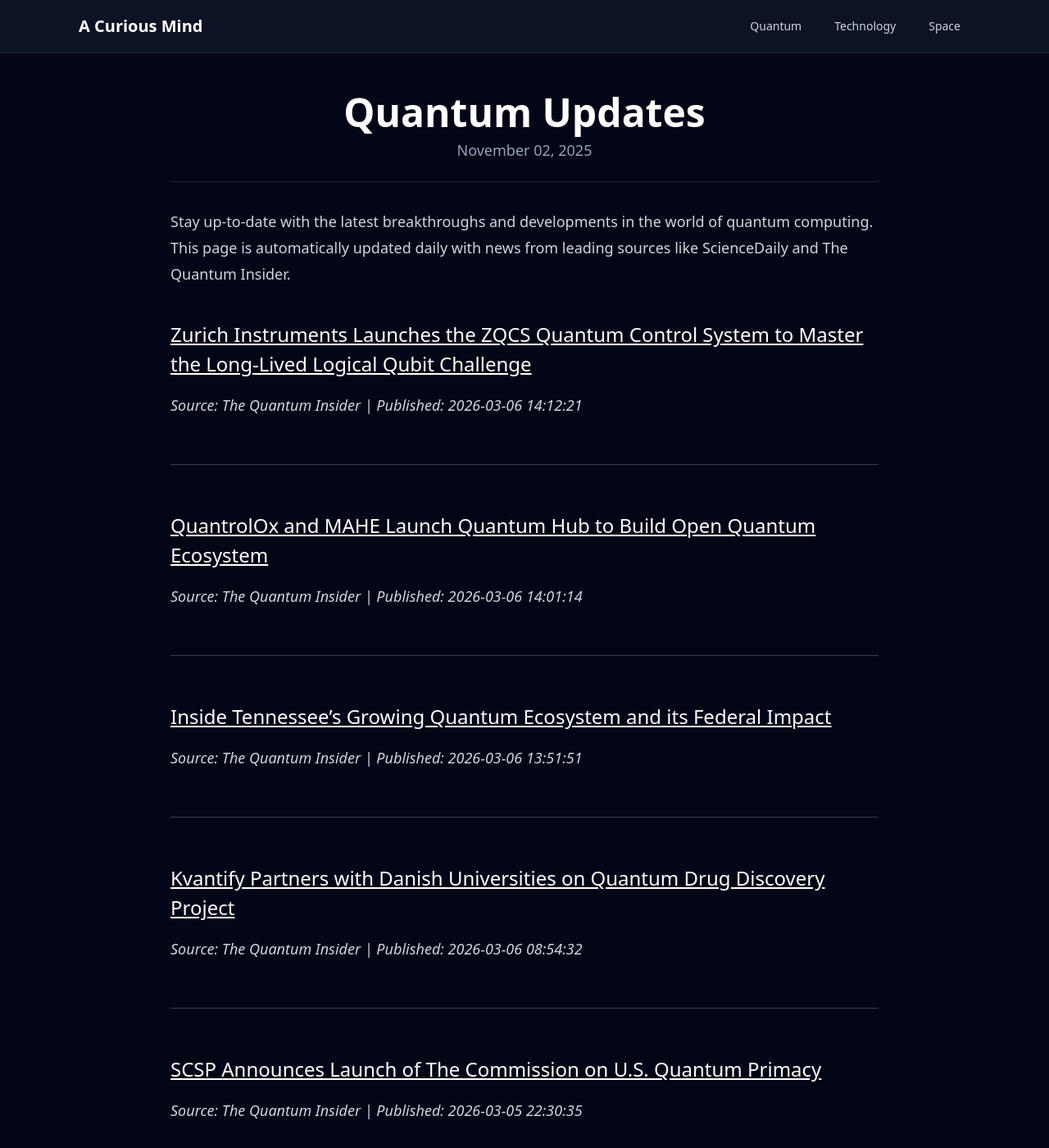
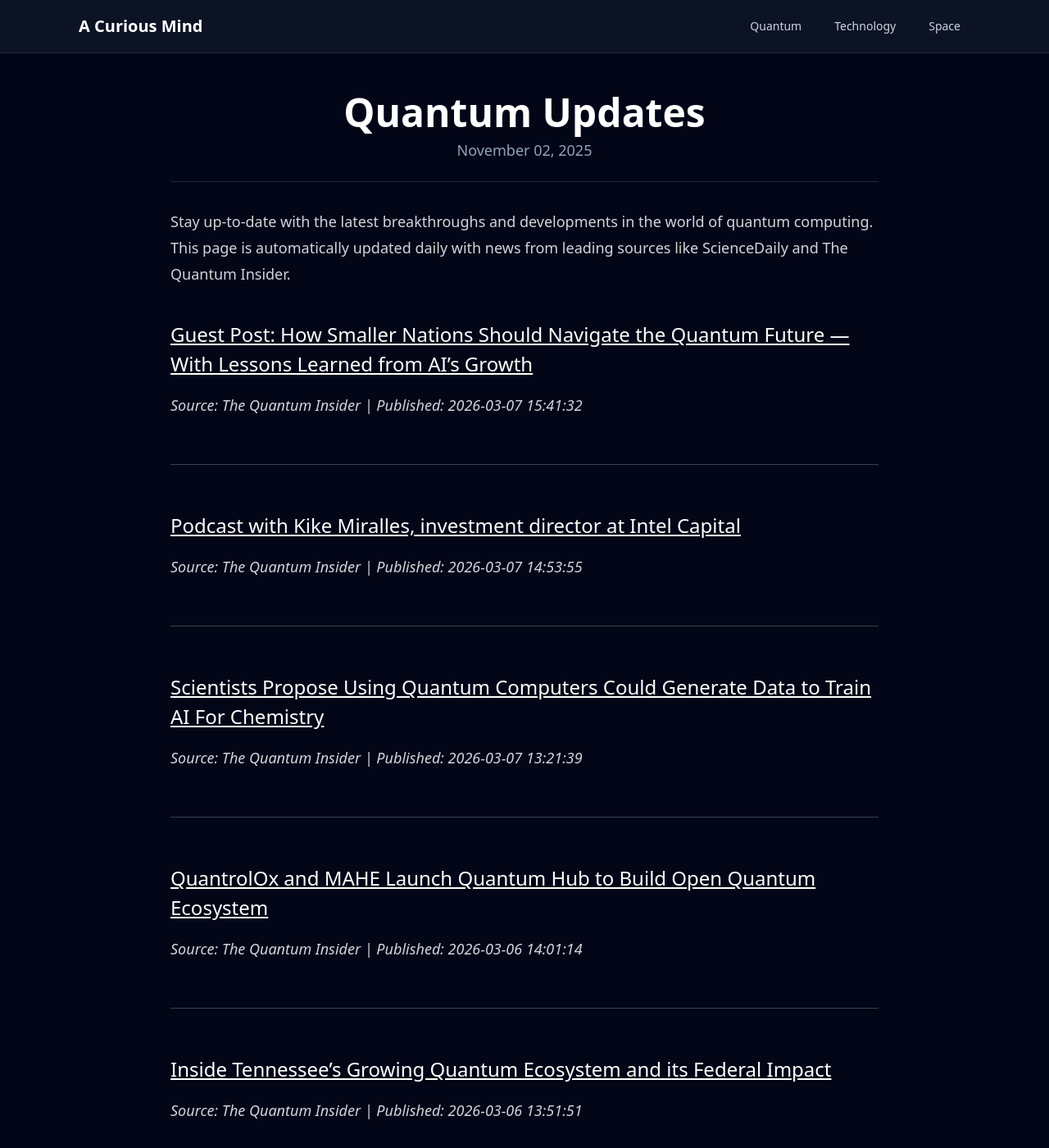
Before and after one commit to onehl7/onehl7.github.io, a Jekyll site: the page built from _posts/2025-11-02-quantum-updates.md, in a window 1280 px wide and 1400 px high. Shown: the whole window at 82% size. Built offline with Jekyll 4.4.1, drawn with Linux system fonts in a browser that asks for light colours; nearby versions of some CDN libraries.

Commit message:
Update quantum news data

```diff
--- a/_data/quantum_news.json
+++ b/_data/quantum_news.json
@@ -1,9 +1,21 @@
 [
   {
     "source": "The Quantum Insider",
-    "title": "Zurich Instruments Launches the ZQCS Quantum Control System to Master the Long-Lived Logical Qubit Challenge",
-    "link": "https://thequantuminsider.com/2026/03/06/zurich-instruments-zqcs-quantum-control-system-logical-qubits/",
-    "published": "2026-03-06 14:12:21"
+    "title": "Guest Post: How Smaller Nations Should Navigate the Quantum Future \u2014 With Lessons Learned from AI\u2019s Growth",
+    "link": "https://thequantuminsider.com/2026/03/07/guest-post-how-smaller-nations-should-navigate-the-quantum-future-with-lessons-learned-from-ais-growth/",
+    "published": "2026-03-07 15:41:32"
+  },
+  {
+    "source": "The Quantum Insider",
+    "title": "Podcast with Kike Miralles, investment director at Intel Capital",
+    "link": "https://thequantuminsider.com/2026/03/07/podcast-with-kike-miralles-investment-director-at-intel-capital/",
+    "published": "2026-03-07 14:53:55"
+  },
+  {
+    "source": "The Quantum Insider",
+    "title": "Scientists Propose Using Quantum Computers Could Generate Data to Train AI For Chemistry",
+    "link": "https://thequantuminsider.com/2026/03/07/scientists-propose-using-quantum-computers-could-generate-data-to-train-ai-for-chemistry/",
+    "published": "2026-03-07 13:21:39"
   },
   {
     "source": "The Quantum Insider",
@@ -16,18 +28,6 @@
     "title": "Inside Tennessee\u2019s Growing Quantum Ecosystem and its Federal Impact",
     "link": "https://thequantuminsider.com/2026/03/06/tennessee-quantum-ecosystem-advances/",
     "published": "2026-03-06 13:51:51"
-  },
-  {
-    "source": "The Quantum Insider",
-    "title": "Kvantify Partners with Danish Universities on Quantum Drug Discovery Project",
-    "link": "https://thequantuminsider.com/2026/03/06/kvantify-quantum-drug-discovery-project/",
-    "published": "2026-03-06 08:54:32"
-  },
-  {
-    "source": "The Quantum Insider",
-    "title": "SCSP Announces Launch of The Commission on U.S. Quantum Primacy",
-    "link": "https://thequantuminsider.com/2026/03/05/scsp-announces-launch-of-the-commission-on-u-s-quantum-primacy/",
-    "published": "2026-03-05 22:30:35"
   },
   {
     "source": "ScienceDaily (Quantum Computing)",
```
